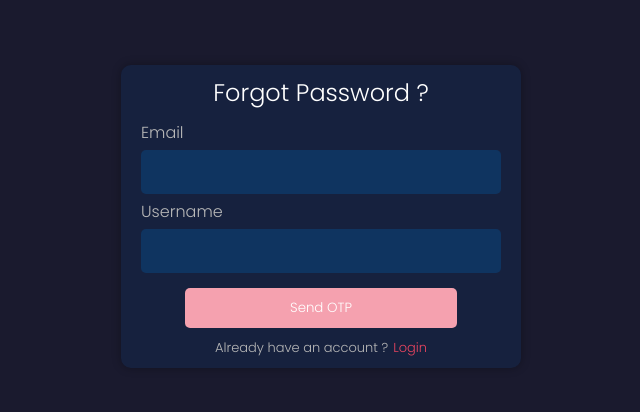
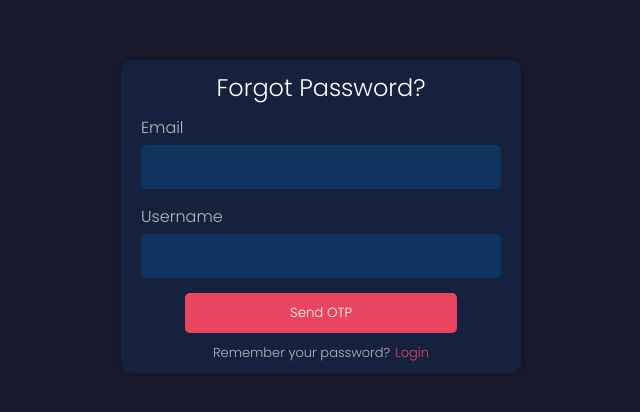
Before and after one commit to AKASH-kce/BondTalesChat-client, an Angular app in the folder BondTalechatClient/: page /forgotPassword in a window 1280 px wide. Shown: the part 184-596 px from the top of the page, without its empty margins (319-959 px from the left). Built offline with nearby package versions, Linux system fonts and the light colour scheme; no server answers.

Commit message:
Forgot Password otp and email verfication completed.

```diff
--- a/BondTalechatClient/src/app/Services/user.service.ts
+++ b/BondTalechatClient/src/app/Services/user.service.ts
@@ -123,7 +123,7 @@ export class UserService {
     newPassword?: string | null;
   }): Observable<ApiResponse> {
     return this.http
-      .put<ApiResponse>(`${this.baseUrl}/User/update`, data, {
+      .put<ApiResponse>(`${this.baseUrl}/UserProfile/update`, data, {
         withCredentials: true,
         headers: new HttpHeaders({
           'Content-Type': 'application/json',
@@ -144,7 +144,7 @@ export class UserService {
     if (imageFile === null) {
       return this.http
         .put<ApiResponse>(
-          `${this.baseUrl}/User/update-profile-picture`,
+          `${this.baseUrl}/UserProfile/update-profile-picture`,
           { profilePictureUrl: null },
           {
             withCredentials: true,
@@ -187,7 +187,7 @@ export class UserService {
           // Update backend with new image URL
           return this.http
             .put<ApiResponse>(
-              `${this.baseUrl}/User/update-profile-picture`,
+              `${this.baseUrl}/UserProfile/update-profile-picture`,
               { profilePictureUrl: imageUrl },
               {
                 withCredentials: true,
@@ -212,4 +212,30 @@ export class UserService {
         })
       );
   }
+
+  // Services/user.service.ts
+
+  forgotPassword(email: string, username: string): Observable<ApiResponse> {
+    return this.http.post<ApiResponse>(
+      `${this.baseUrl}/ForgotPassword/forgot-password`,
+      { email, username },
+      { withCredentials: true }
+    );
+  }
+
+  verifyOtp(email: string, otp: string): Observable<ApiResponse> {
+    return this.http.post<ApiResponse>(
+      `${this.baseUrl}/ForgotPassword/verify-otp`,
+      { email, otp },
+      { withCredentials: true }
+    );
+  }
+
+  resetPassword(email: string, newPassword: string): Observable<ApiResponse> {
+    return this.http.put<ApiResponse>(
+      `${this.baseUrl}/ForgotPassword/reset-password`,
+      { email, newPassword },
+      { withCredentials: true }
+    );
+  }
 }
--- a/BondTalechatClient/src/app/auth/forgot-password/forgot-password.component.html
+++ b/BondTalechatClient/src/app/auth/forgot-password/forgot-password.component.html
@@ -1,4 +1,4 @@
-<div class="Background">
+<!-- <div class="Background">
   <div class="login-container">
     <h2>Forgot Password ?</h2>
     <form [formGroup]="forgotPasswordForm" (ngSubmit)="onFormSubmit()">
@@ -36,4 +36,75 @@
       </p>
     </div>
   </div>
+</div> -->
+
+
+<div class="Background">
+  <div class="login-container">
+    <h2 *ngIf="step === 1">Forgot Password?</h2>
+    <h2 *ngIf="step === 2">Enter OTP</h2>
+    <h2 *ngIf="step === 3">Reset Password</h2>
+
+    <!-- Step 1: Email & Username -->
+    <form *ngIf="step === 1" [formGroup]="forgotPasswordForm" (ngSubmit)="sendOtp()">
+      <div class="form-elements">
+        <label for="email">Email</label>
+        <input type="email" name="email" id="email" formControlName="email"/>
+        <small *ngIf="forgotPasswordForm.get('email')?.invalid && forgotPasswordForm.get('email')?.touched">
+          *Email is required.
+        </small>
+      </div>
+      <div class="form-elements">
+        <label for="username">Username</label>
+        <input type="text" name="username" id="username" formControlName="username" />
+        <small *ngIf="forgotPasswordForm.get('username')?.invalid && forgotPasswordForm.get('username')?.touched">
+          *Username is required.
+        </small>
+      </div>
+      <div class="form-elements-button">
+        <button type="submit" [disabled]="forgotPasswordForm.invalid" class="activeButton">Send OTP</button>
+      </div>
+    </form>
+
+    <!-- Step 2: OTP -->
+    <form *ngIf="step === 2" [formGroup]="otpForm" (ngSubmit)="verifyOtp()">
+      <div class="form-elements">
+        <label for="otp">Enter 6-digit OTP</label>
+        <input type="text" name="otp" id="otp" formControlName="otp" maxlength="6" />
+        <small *ngIf="otpForm.get('otp')?.invalid && otpForm.get('otp')?.touched">
+          *OTP is required.
+        </small>
+      </div>
+      <div class="form-elements-button">
+        <button type="submit" [disabled]="otpForm.invalid" class="activeButton">Verify OTP</button>
+      </div>
+    </form>
+
+    <!-- Step 3: Reset Password -->
+    <form *ngIf="step === 3" [formGroup]="newPasswordForm" (ngSubmit)="resetPassword()">
+      <div class="form-elements">
+        <label for="newPassword">New Password</label>
+        <input type="password" name="newPassword" id="newPassword" formControlName="newPassword" />
+        <small *ngIf="newPasswordForm.get('newPassword')?.invalid">
+          *Password must be at least 6 characters.
+        </small>
+      </div>
+      <div class="form-elements">
+        <label for="confirmNewPassword">Confirm Password</label>
+        <input type="password" name="confirmNewPassword" id="confirmNewPassword" formControlName="confirmNewPassword" />
+        <small *ngIf="newPasswordForm.hasError('mismatch')">
+          *Passwords do not match.
+        </small>
+      </div>
+      <div class="form-elements-button">
+        <button type="submit" [disabled]="newPasswordForm.invalid" class="activeButton">Reset Password</button>
+      </div>
+    </form>
+
+    <div>
+      <p class="login-footer">
+        Remember your password? <a routerLink="/">Login</a>
+      </p>
+    </div>
+  </div>
 </div>
--- a/BondTalechatClient/src/app/auth/forgot-password/forgot-password.component.ts
+++ b/BondTalechatClient/src/app/auth/forgot-password/forgot-password.component.ts
@@ -1,7 +1,9 @@
 import { CommonModule } from '@angular/common';
 import { Component, OnInit } from '@angular/core';
 import { FormGroup, FormControl, Validators, ReactiveFormsModule, FormsModule } from '@angular/forms';
-import { RouterLink } from '@angular/router';
+import { Router, RouterLink } from '@angular/router';
+import { UserService } from '../../Services/user.service';
+import { passwordMatchValidator } from '../../validators/password-match.validator';
 @Component({
   selector: 'app-forgot-password',
   standalone: true,
@@ -9,25 +11,116 @@ import { RouterLink } from '@angular/router';
   templateUrl: './forgot-password.component.html',
   styleUrl: './forgot-password.component.scss'
 })
+// export class ForgotPasswordComponent implements OnInit {
+//   forgotPasswordForm!: FormGroup;
+//   constructor() {}
+
+//   ngOnInit(): void {
+//     this.forgotPasswordForm = new FormGroup({
+//       email: new FormControl('', [Validators.required, Validators.email]),
+//       username: new FormControl('', Validators.required),
+//       // newPassword: new FormControl('', Validators.required),
+//       // confirmNewPassword: new FormControl('', Validators.required),
+//     })
+//   }
+
+//   onFormSubmit(): void {
+//    if(this.forgotPasswordForm.valid) {
+//       const formData = this.forgotPasswordForm.value;
+//       console.log('Forgot Password data submitted:', formData);
+//     } else {
+//       console.error('Form is invalid', this.forgotPasswordForm);
+//     }
+//   }
+// }
+
+// forgot-password.component.ts
+
 export class ForgotPasswordComponent implements OnInit {
   forgotPasswordForm!: FormGroup;
-  constructor() {}
+  otpForm!: FormGroup;
+  newPasswordForm!: FormGroup;
+
+  step = 1; // 1: Email/Username, 2: OTP, 3: New Password
+
+  constructor(private userService: UserService, private router: Router) {}
 
   ngOnInit(): void {
     this.forgotPasswordForm = new FormGroup({
       email: new FormControl('', [Validators.required, Validators.email]),
       username: new FormControl('', Validators.required),
-      // newPassword: new FormControl('', Validators.required),
-      // confirmNewPassword: new FormControl('', Validators.required),
-    })
+    });
+
+    this.otpForm = new FormGroup({
+      otp: new FormControl('', [Validators.required, Validators.minLength(6), Validators.maxLength(6)])
+    });
+
+    this.newPasswordForm = new FormGroup({
+      newPassword: new FormControl('', [
+        Validators.required,
+        Validators.minLength(6)
+      ]),
+      confirmNewPassword: new FormControl('', Validators.required)
+    }, { validators: passwordMatchValidator('password', 'confirmPassword') });
   }
 
-  onFormSubmit(): void {
-   if(this.forgotPasswordForm.valid) {
-      const formData = this.forgotPasswordForm.value;
-      console.log('Forgot Password data submitted:', formData);
-    } else {
-      console.error('Form is invalid', this.forgotPasswordForm);
-    }
+  passwordMatchValidator(form: FormGroup) {
+    return form.get('newPassword')?.value === form.get('confirmNewPassword')?.value
+      ? null : { mismatch: true };
+  }
+
+  sendOtp() {
+    if (this.forgotPasswordForm.invalid) return;
+
+    const { email, username } = this.forgotPasswordForm.value;
+
+    this.userService.forgotPassword(email, username).subscribe({
+      next: (res) => {
+        if (res.success) {
+          alert('OTP sent to your email.');
+          this.step = 2;
+        }
+      },
+      error: (err) => {
+        alert(err.error?.message || 'Failed to send OTP.');
+      }
+    });
+  }
+
+  verifyOtp() {
+    if (this.otpForm.invalid) return;
+
+    const email = this.forgotPasswordForm.get('email')?.value;
+    console.log("this the email passed for verification "+ email);
+    const otp = this.otpForm.get('otp')?.value;
+    console.log("this the OTP passed for verification "+ otp);
+    this.userService.verifyOtp(email, otp).subscribe({
+      next: (res) => {
+        if (res.success) {
+          this.step = 3;
+        }
+      },
+      error: (err) => {
+        alert(err.error?.message || 'Invalid OTP.');
+      }
+    });
+  }
+
+  resetPassword() {
+    if (this.newPasswordForm.invalid) return;
+
+    const email = this.forgotPasswordForm.get('email')?.value;
+    const newPassword = this.newPasswordForm.get('newPassword')?.value;
+
+    this.userService.resetPassword(email, newPassword).subscribe({
+      next: (res) => {
+        if (res.success) {
+          alert('Password reset successfully!');
+        }
+      },
+      error: (err) => {
+        alert(err.error?.message || 'Failed to reset password.');
+      }
+    });
   }
 }
```
